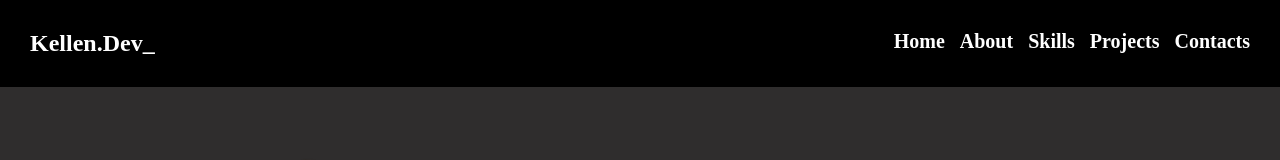
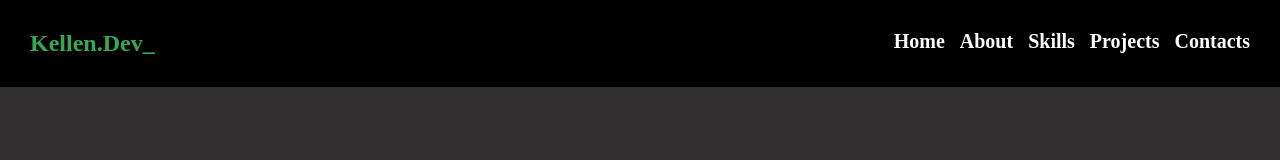
Before and after one commit to kellenmurerwa/KLab_Portfolio-Project, a plain HTML site: page index.html in a window 1280 px wide. Shown: the top 160 px of the page. Drawn offline with Linux system fonts and the light colour scheme.

Commit message:
changed the h2-color

```diff
--- a/nav.css
+++ b/nav.css
@@ -15,7 +15,7 @@ li{
 
 }
 h2{
-    color:#ffffff;
+    color: #34A853;
 }
 
 ul{
```
